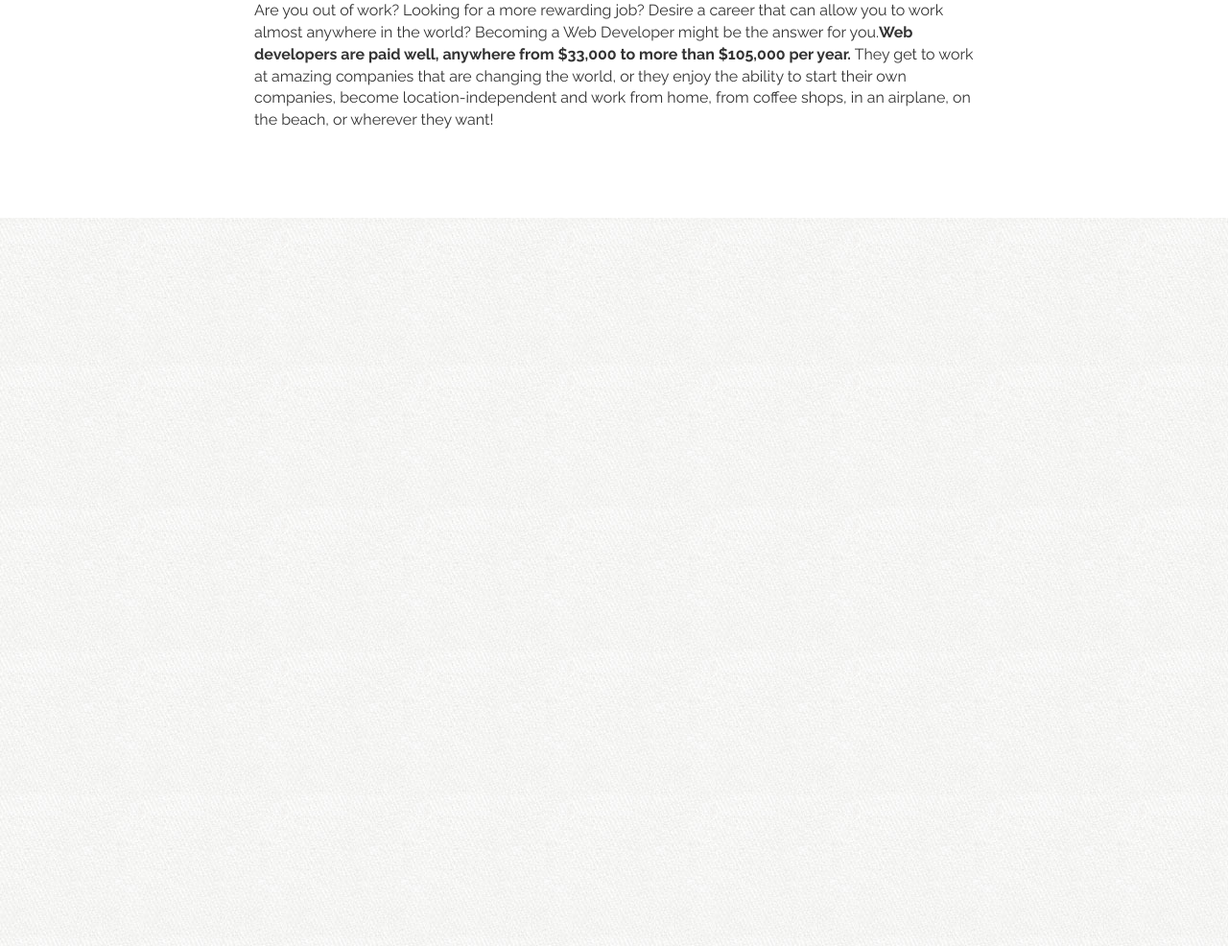
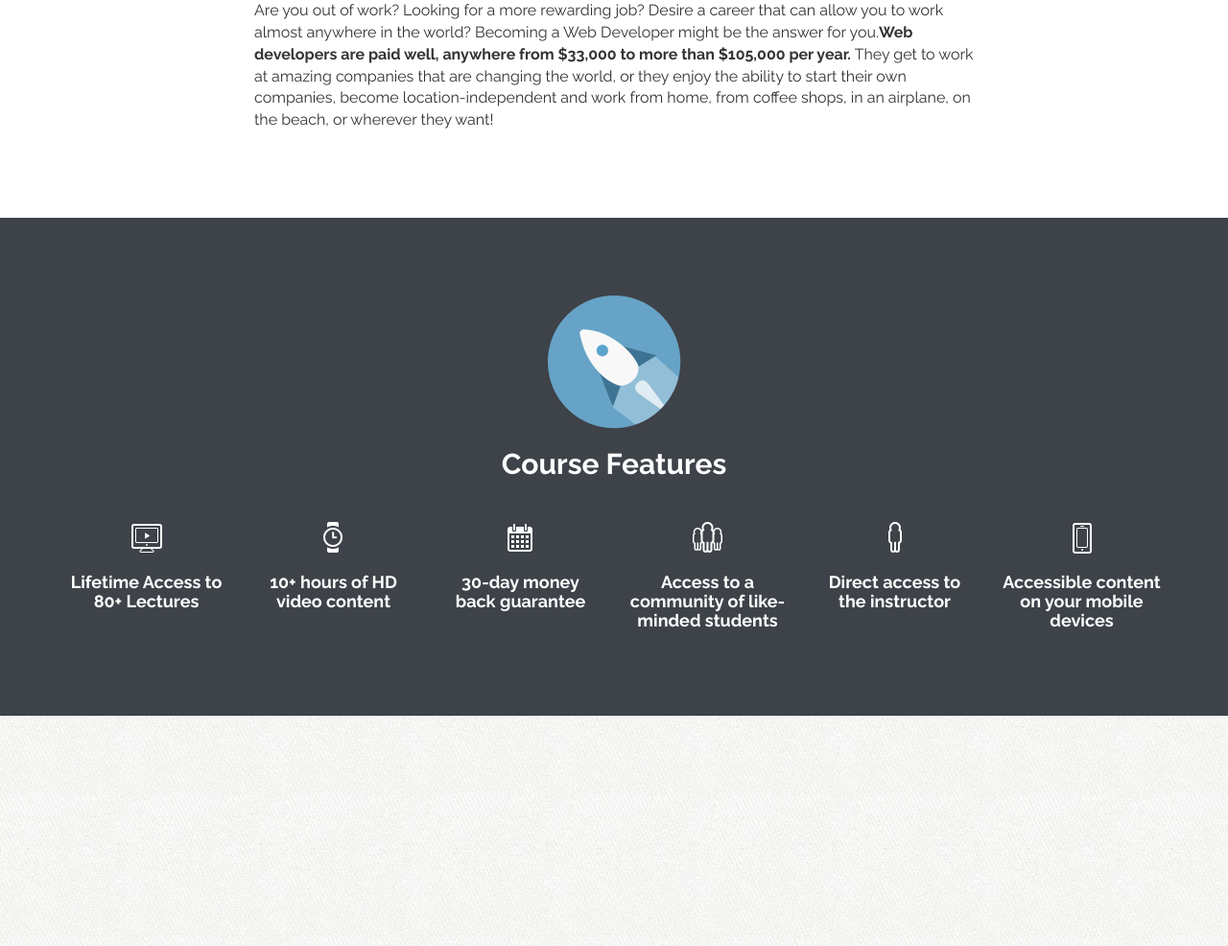
Before and after one commit to mpjr1/Boostrap-to-Wordpress, a PHP site: page / in a window 1280 px wide. Shown: the part 2279-3265 px from the top of the page at 96% size. Run offline with PHP 8.4, Linux system fonts and the light colour scheme.

Commit message:
CSS Sprites Course Section completed

```diff
--- a/B2W/assets/css/custom.css
+++ b/B2W/assets/css/custom.css
@@ -160,3 +160,29 @@ section h3 {
 #who-benefits {
     background: white;
 }
+
+#who-benefits{
+    background: white;
+}
+
+#course-features{
+    background: #3e4249;
+    color: white;
+    text-align: center;
+}
+
+/*=== Custom Icon Sprites ===*/
+
+i.ci{
+    display: inline-block;
+    height: 40px;
+    width: 40px;
+    background: url('../img/icon-sprite.png') no-repeat;
+}
+
+.ci.ci-computer{ background-position: 0 0;}
+.ci.ci-watch { background-position: -40px 0;}
+.ci.ci-calendar { background-position: -80px 0;}
+.ci.ci-community { background-position: -120px 0;}
+.ci.ci-instructor { background-position: -160px 0;}
+.ci.ci-device { background-position: -200px 0;}
--- a/B2W/index.html
+++ b/B2W/index.html
@@ -171,11 +171,49 @@
 
 
         <!--Course Features Section-->
-        <section>
+        <section id="course-features">
+            <div class="container">
 
+                <div class="section-header">
+                    <img src="assets/img/icon-rocket.png" alt="Rocket">
+                    <h2>Course Features</h2>
+                </div><!--Section Header-->
 
+                <div class="row">
+                    <div class="col-sm-2">
+                        <i class="ci ci-computer"></i>
+                        <h4>Lifetime Access to 80+ Lectures</h4>
+                    </div><!--Column-->
 
-        </section>
+                    <div class="col-sm-2">
+                        <i class="ci ci-watch"></i>
+                        <h4>10+ hours of HD video content</h4>
+                    </div><!--Column-->
+
+                    <div class="col-sm-2">
+                        <i class="ci ci-calendar"></i>
+                        <h4>30-day money back guarantee</h4>
+                    </div><!--Column-->
+
+                    <div class="col-sm-2">
+                        <i class="ci ci-community"></i>
+                        <h4>Access to a community of like-minded students</h4>
+                    </div><!--Column-->
+
+                    <div class="col-sm-2">
+                        <i class="ci ci-instructor"></i>
+                        <h4>Direct access to the instructor </h4>
+                    </div><!--Column-->
+
+                    <div class="col-sm-2">
+                        <i class="ci ci-device"></i>
+                        <h4>Accessible content on your mobile devices</h4>
+                    </div><!--Column-->
+
+                </div><!--Row-->
+
+            </div> <!--Container-->
+        </section> <!--Course Features-->
 
 
         <!--Project Features Section-->
```
